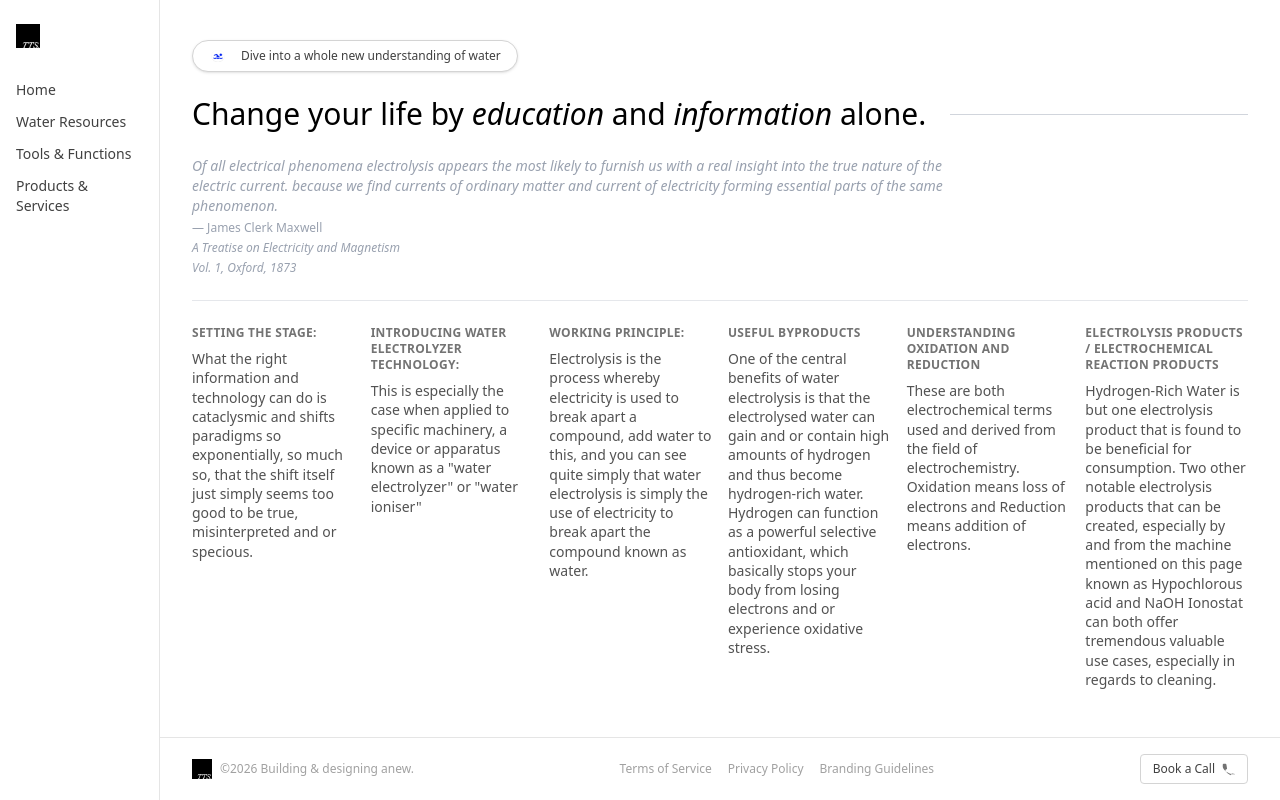
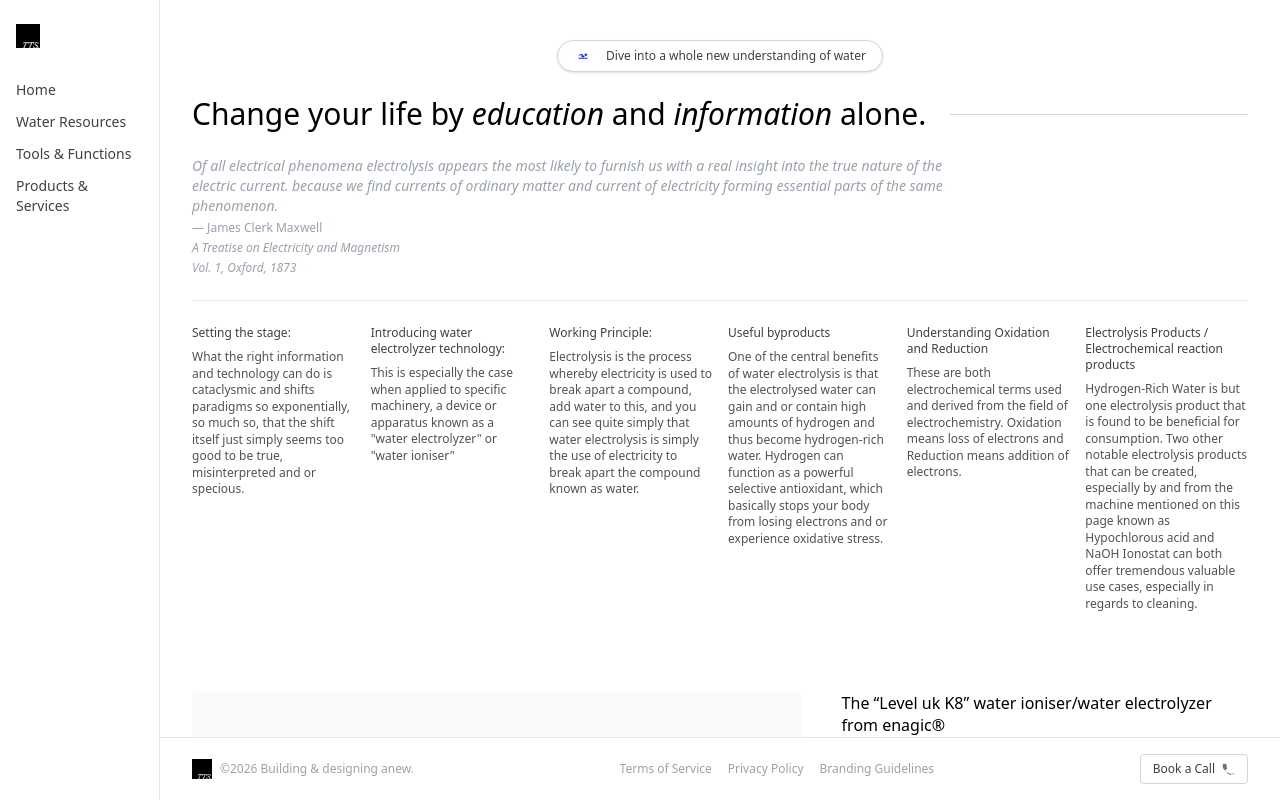
Before and after one commit to telluricaquarian/thethinkingspiritrepo, a Next.js app: page / in a window 1280 px wide. Built offline with nearby package versions, Linux system fonts and the light colour scheme.

Commit message:
Desktop: fidelity polish (grid, pill, typography, alignment)

```diff
--- a/components/DesktopHome.tsx
+++ b/components/DesktopHome.tsx
@@ -58,7 +58,7 @@ export default function DesktopHome() {
           <div className="pt-10 px-8 pb-10 space-y-6">
 
             {/* Top pill */}
-            <div className="flex">
+            <div className="flex justify-center">
               <span className="inline-flex items-center gap-1.5 rounded-full border border-neutral-300 bg-white px-4 py-1.5 text-xs text-neutral-700 shadow-sm">
                 {/* eslint-disable-next-line @next/next/no-img-element */}
                 <img src="/images/diveicon.png" alt="" aria-hidden="true" className="h-[18px] w-[18px] mr-2 object-contain" />
@@ -88,10 +88,10 @@ export default function DesktopHome() {
             <div className="grid grid-cols-1 md:grid-cols-3 lg:grid-cols-6 gap-4 border-t border-gray-200 pt-6">
               {EXPLAINER_COLS.map((col) => (
                 <div key={col.heading} className="space-y-2">
-                  <p className="text-xs font-semibold uppercase tracking-wide text-neutral-500">
+                  <p className="text-xs font-medium text-neutral-700">
                     {col.heading}
                   </p>
-                  <p className="text-sm text-neutral-600 leading-snug">{col.body}</p>
+                  <p className="text-xs text-neutral-600 leading-snug">{col.body}</p>
                 </div>
               ))}
             </div>
@@ -100,7 +100,7 @@ export default function DesktopHome() {
           {/* ── Product section (white) ── */}
           <div className="bg-white px-8 py-10">
             {/* ── K8 Detail: 2-col layout ── */}
-            <div className="grid grid-cols-[1fr_1fr] gap-10 border-b border-neutral-200 pb-10">
+            <div className="grid grid-cols-[3fr_2fr] gap-10 border-b border-neutral-200 pb-10">
 
               {/* Left: image */}
               <div className="relative w-full aspect-[4/3] bg-neutral-50 rounded overflow-hidden">
@@ -127,8 +127,8 @@ export default function DesktopHome() {
                 </div>
 
                 {/* Used by box */}
-                <div className="border border-neutral-200 rounded px-4 py-3 flex items-center gap-2">
-                  <span className="text-xs font-medium text-neutral-700">Used by:</span>
+                <div className="border border-neutral-200 rounded px-4 py-5 flex items-center justify-between">
+                  <span className="text-xs italic text-blue-600">Used by:</span>
                   <span className="text-xs text-neutral-400">Tap to view verified posts</span>
                 </div>
 
@@ -154,18 +154,6 @@ export default function DesktopHome() {
                   </div>
                 </div>
 
-                {/* Enquire CTA */}
-                <div>
-                  <button
-                    type="button"
-                    onClick={() => setEoiOpen(true)}
-                    className="inline-flex items-center gap-2 bg-blue-600 hover:bg-blue-700 text-white text-sm font-medium px-5 py-2.5 rounded transition-colors"
-                  >
-                    Enquire Now
-                    <span aria-hidden="true">&rarr;</span>
-                  </button>
-                </div>
-
                 {/* Patents + Certifications */}
                 <div className="grid grid-cols-2 gap-4 pt-2 border-t border-neutral-100">
                   <div className="space-y-1">
@@ -185,6 +173,18 @@ export default function DesktopHome() {
                       ISO 14001
                     </p>
                   </div>
+                </div>
+
+                {/* Enquire CTA */}
+                <div>
+                  <button
+                    type="button"
+                    onClick={() => setEoiOpen(true)}
+                    className="inline-flex items-center gap-2 bg-blue-600 hover:bg-blue-700 text-white text-sm font-medium px-5 py-2.5 rounded transition-colors"
+                  >
+                    Enquire Now
+                    <span aria-hidden="true">&rarr;</span>
+                  </button>
                 </div>
 
               </div>
```
